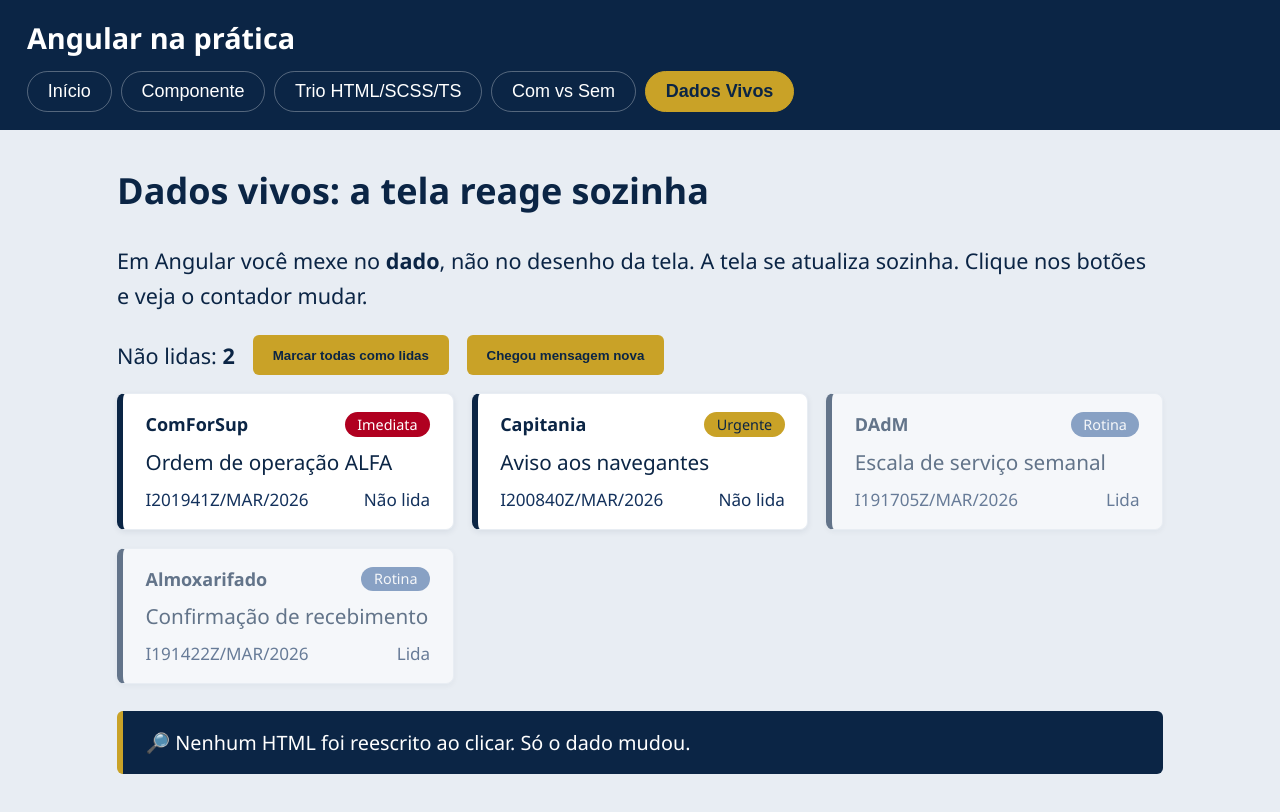
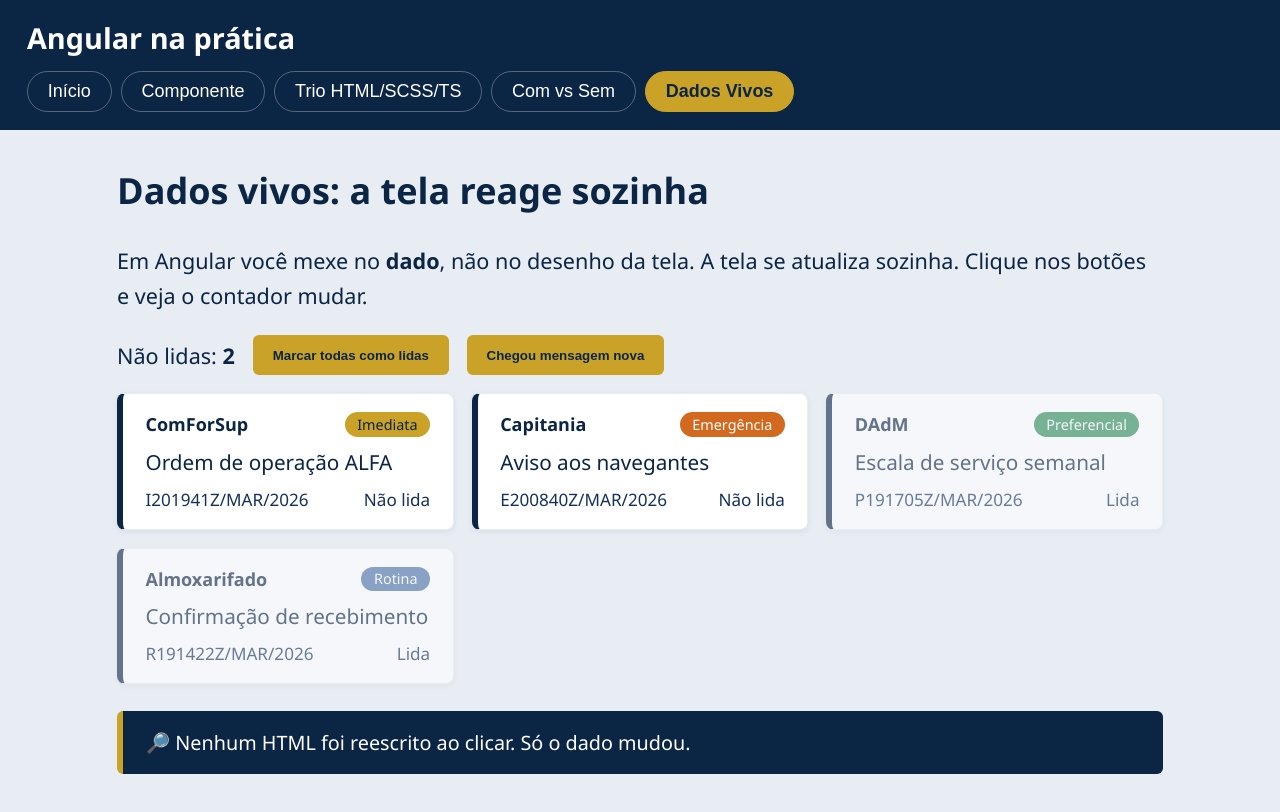
Before and after one commit to matheusmoraesnascimento-beep/palestra-angular, an Angular app: page / in a window 1280 px wide. Both pictures are taken after a click on the button "Dados Vivos". Shown: the top 812 px of the page. Built offline with nearby package versions, Linux system fonts and the light colour scheme.

Commit message:
feat: 5 precedencias (Rotina/Preferencial/Imediata/Emergencia/Instantanea), DTG inicia com a letra da precedencia

```diff
--- a/src/app/mensagem-card/mensagem-card.component.scss
+++ b/src/app/mensagem-card/mensagem-card.component.scss
@@ -13,5 +13,7 @@
 .card-rodape { display: flex; justify-content: space-between; color: var(--navy-soft); font-size: .95rem; }
 .badge { color: var(--white); border-radius: 999px; padding: .15rem .7rem; font-size: .8rem; }
 .badge-rotina { background: #4a6fa5; }
-.badge-urgente { background: var(--gold); color: var(--navy); }
-.badge-imediata { background: #b00020; }
+.badge-preferencial { background: #2e8b57; }
+.badge-imediata { background: var(--gold); color: var(--navy); }
+.badge-emergencia { background: #d2691e; }
+.badge-instantanea { background: #b00020; }
--- a/src/app/mensagem.ts
+++ b/src/app/mensagem.ts
@@ -1,4 +1,4 @@
-export type Prioridade = 'rotina' | 'urgente' | 'imediata';
+export type Prioridade = 'rotina' | 'preferencial' | 'imediata' | 'emergencia' | 'instantanea';
 
 export interface Mensagem {
   remetente: string;
@@ -11,15 +11,17 @@ export interface Mensagem {
 export function rotuloPrioridade(p: Prioridade): string {
   const mapa: Record<Prioridade, string> = {
     rotina: 'Rotina',
-    urgente: 'Urgente',
+    preferencial: 'Preferencial',
     imediata: 'Imediata',
+    emergencia: 'Emergência',
+    instantanea: 'Instantânea',
   };
   return mapa[p];
 }
 
 export const MENSAGENS: Mensagem[] = [
   { remetente: 'ComForSup', assunto: 'Ordem de operação ALFA', dataHora: 'I201941Z/MAR/2026', prioridade: 'imediata', lida: false },
-  { remetente: 'Capitania', assunto: 'Aviso aos navegantes', dataHora: 'I200840Z/MAR/2026', prioridade: 'urgente', lida: false },
-  { remetente: 'DAdM', assunto: 'Escala de serviço semanal', dataHora: 'I191705Z/MAR/2026', prioridade: 'rotina', lida: true },
-  { remetente: 'Almoxarifado', assunto: 'Confirmação de recebimento', dataHora: 'I191422Z/MAR/2026', prioridade: 'rotina', lida: true },
+  { remetente: 'Capitania', assunto: 'Aviso aos navegantes', dataHora: 'E200840Z/MAR/2026', prioridade: 'emergencia', lida: false },
+  { remetente: 'DAdM', assunto: 'Escala de serviço semanal', dataHora: 'P191705Z/MAR/2026', prioridade: 'preferencial', lida: true },
+  { remetente: 'Almoxarifado', assunto: 'Confirmação de recebimento', dataHora: 'R191422Z/MAR/2026', prioridade: 'rotina', lida: true },
 ];
--- a/src/app/secoes/comparacao.component.ts
+++ b/src/app/secoes/comparacao.component.ts
@@ -43,16 +43,16 @@ export class ComparacaoComponent {
 <article class="card">
   <span class="remetente">Capitania</span>
   <p class="assunto">Aviso aos navegantes</p>
-  <span class="data-hora">I200840Z/MAR/2026</span>
+  <span class="data-hora">E200840Z/MAR/2026</span>
 </article>
 <article class="card">
   <span class="remetente">DAdM</span>
   <p class="assunto">Escala de serviço semanal</p>
-  <span class="data-hora">I191705Z/MAR/2026</span>
+  <span class="data-hora">P191705Z/MAR/2026</span>
 </article>
 <article class="card">
   <span class="remetente">Almoxarifado</span>
   <p class="assunto">Confirmação de recebimento</p>
-  <span class="data-hora">I191422Z/MAR/2026</span>
+  <span class="data-hora">R191422Z/MAR/2026</span>
 </article>`;
 }
--- a/src/app/secoes/dados-vivos.component.ts
+++ b/src/app/secoes/dados-vivos.component.ts
@@ -48,7 +48,7 @@ export class DadosVivosComponent {
   adicionar(): void {
     this.contador++;
     this.mensagens = [
-      { remetente: 'Novo contato', assunto: 'Mensagem ' + this.contador, dataHora: 'I202000Z/MAR/2026', prioridade: 'urgente', lida: false },
+      { remetente: 'Novo contato', assunto: 'Mensagem ' + this.contador, dataHora: 'I202000Z/MAR/2026', prioridade: 'instantanea', lida: false },
       ...this.mensagens,
     ];
   }
```
